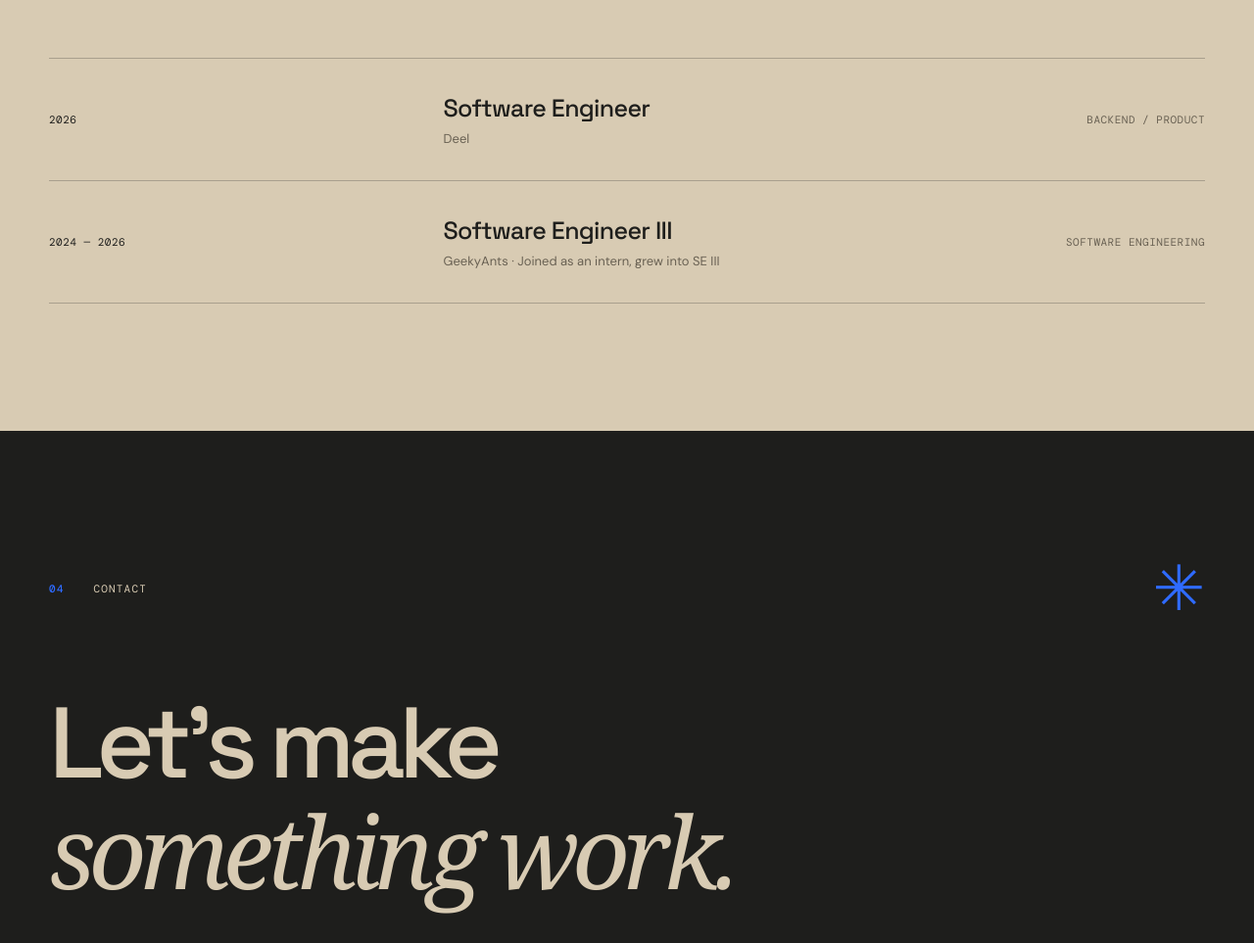
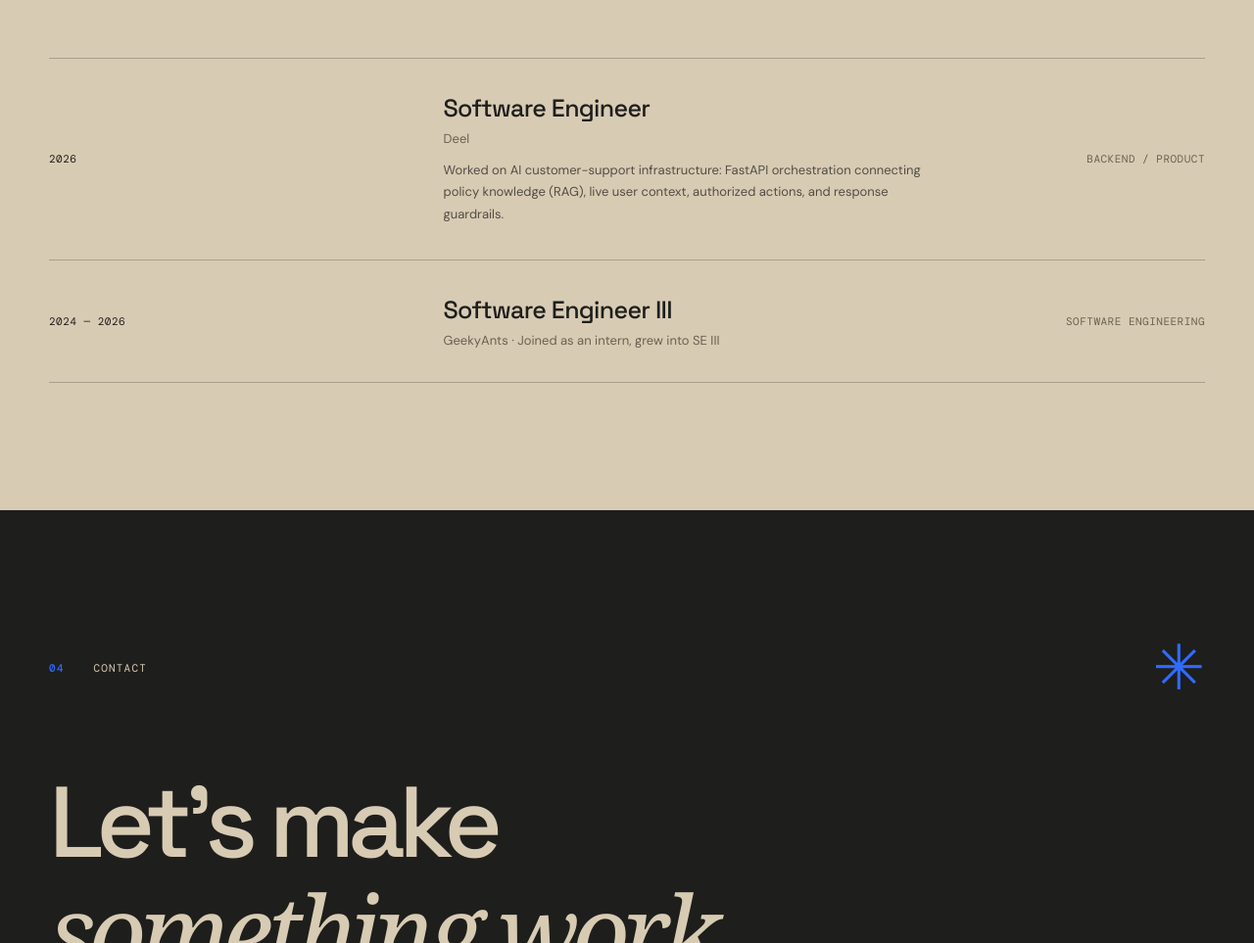
Before and after one commit to VishvendraTomar/VishvendraTomar.github.io, an Astro site: page / in a window 1280 px wide. Shown: the part 4096-5059 px from the top of the page at 98% size. Built offline with nearby package versions, Linux system fonts and the light colour scheme; Astro itself is replaced by a stand-in of ours.

Commit message:
Describe AI support infrastructure contribution at Deel (#5)

```diff
--- a/src/pages/index.astro
+++ b/src/pages/index.astro
@@ -73,7 +73,7 @@ const capabilities=[
     </section>
     <section class="experience light-section" id="experience" aria-labelledby="experience-title"><div class="wrap">
       <div class="section-intro"><span class="overline"><span class="section-index">03</span> EXPERIENCE</span><div><h2 id="experience-title">Built through<br/><em>experience.</em></h2></div></div>
-      <div class="timeline"><div class="timeline-row"><span class="dates">2026</span><div><h3>Software Engineer</h3><p>Deel</p></div><span class="timeline-type">BACKEND / PRODUCT</span></div><div class="timeline-row"><span class="dates">2024 — 2026</span><div><h3>Software Engineer III</h3><p>GeekyAnts · Joined as an intern, grew into SE III</p></div><span class="timeline-type">SOFTWARE ENGINEERING</span></div></div>
+      <div class="timeline"><div class="timeline-row"><span class="dates">2026</span><div><h3>Software Engineer</h3><p>Deel</p><p class="role-detail">Worked on AI customer-support infrastructure: FastAPI orchestration connecting policy knowledge (RAG), live user context, authorized actions, and response guardrails.</p></div><span class="timeline-type">BACKEND / PRODUCT</span></div><div class="timeline-row"><span class="dates">2024 — 2026</span><div><h3>Software Engineer III</h3><p>GeekyAnts · Joined as an intern, grew into SE III</p></div><span class="timeline-type">SOFTWARE ENGINEERING</span></div></div>
     </div></section>
     <section class="contact dark-section" id="contact" aria-labelledby="contact-title"><div class="wrap"><div class="contact-head"><span class="overline"><span class="section-index">04</span> CONTACT</span><span class="contact-spark" aria-hidden="true">✳</span></div><h2 id="contact-title">Let's make<br/><em>something work.</em></h2><div class="contact-bottom"><p>Open to backend and software engineering opportunities.</p><a href="mailto:vishvendratomar29@gmail.com" class="contact-email">Get in touch <span>↗</span></a></div><div class="social-links"><a href="https://github.com/VishvendraTomar" target="_blank" rel="noopener noreferrer">GITHUB ↗</a><a href="https://linkedin.com/in/vishvendra-tomar" target="_blank" rel="noopener noreferrer">LINKEDIN ↗</a><a href="mailto:vishvendratomar29@gmail.com">EMAIL ↗</a></div></div></section>
   </main>
@@ -107,7 +107,7 @@ const capabilities=[
 .about .section-intro{margin-bottom:70px}.about-layout{display:grid;grid-template-columns:1.15fr .85fr;gap:11%;border-top:1px solid var(--rule-dark);padding-top:45px}
 .about-lead{font:500 clamp(27px,3.4vw,45px)/1.35 'Space Grotesk',sans-serif;letter-spacing:-1.3px;margin:0}.about-lead em{color:#a69c8a}.about-right p{font-size:15px;line-height:1.9;color:var(--paper-soft);margin:0 0 28px}
 .text-link{display:inline-flex;gap:45px;border-bottom:1px solid var(--paper);padding-bottom:11px;font-size:13px;font-weight:700}.text-link span{color:var(--blue)}.capabilities{margin-top:86px;display:grid;grid-template-columns:repeat(4,minmax(0,1fr));border-top:1px solid var(--rule-dark)}.capability{padding:25px 25px 10px 0;border-right:1px solid var(--rule-dark)}.capability:not(:first-child){padding-left:24px}.capability:last-child{border-right:0}.cap-number{font:10px 'DM Mono',monospace;color:var(--blue)}.capability h3{font:500 22px 'Space Grotesk',sans-serif;letter-spacing:-.7px;margin:22px 0 10px}.capability p{font-size:12px;line-height:1.8;color:var(--paper-soft);margin:0}
-.experience .section-intro{margin-bottom:70px}.timeline{border-top:1px solid var(--rule-light)}.timeline-row{display:grid;grid-template-columns:32% 1fr 22%;align-items:center;gap:25px;padding:34px 0;border-bottom:1px solid var(--rule-light)}.dates,.timeline-type{font:11px 'DM Mono',monospace;letter-spacing:.5px}.timeline-row h3{font:500 25px 'Space Grotesk',sans-serif;letter-spacing:-.7px;margin:0 0 7px}.timeline-row p{font-size:13px;color:#696153;margin:0}.timeline-type{text-align:right;color:#696153}
+.experience .section-intro{margin-bottom:70px}.timeline{border-top:1px solid var(--rule-light)}.timeline-row{display:grid;grid-template-columns:32% 1fr 22%;align-items:center;gap:25px;padding:34px 0;border-bottom:1px solid var(--rule-light)}.dates,.timeline-type{font:11px 'DM Mono',monospace;letter-spacing:.5px}.timeline-row h3{font:500 25px 'Space Grotesk',sans-serif;letter-spacing:-.7px;margin:0 0 7px}.timeline-row p{font-size:13px;color:#696153;margin:0}.timeline-row .role-detail{max-width:555px;margin-top:13px;font-size:13px;line-height:1.75;color:#514d46}.timeline-type{text-align:right;color:#696153}
 .contact{padding-bottom:95px}.contact-head{display:flex;justify-content:space-between;align-items:center;margin-bottom:62px}.contact-spark{font:64px 'Space Grotesk',sans-serif;color:var(--blue)}.contact h2{font-size:clamp(64px,8vw,115px)}.contact-bottom{display:flex;justify-content:space-between;align-items:end;gap:35px;margin-top:45px}.contact-bottom p{font-size:15px;line-height:1.7;color:var(--paper-soft);max-width:350px;margin:0}.contact-email{display:flex;justify-content:space-between;gap:75px;min-width:245px;padding:15px 0;border-bottom:2px solid var(--blue);font:600 20px 'Space Grotesk',sans-serif}.contact-email span{color:var(--blue)}.social-links{display:flex;gap:32px;margin-top:95px;border-top:1px solid var(--rule-dark);padding-top:22px;font:11px 'DM Mono',monospace}.social-links a:hover{color:#8faeff}
 .footer{display:flex;justify-content:space-between;gap:20px;padding-top:30px;padding-bottom:32px;border-top:1px solid var(--rule-dark);font:10px 'DM Mono',monospace;color:var(--paper-soft);letter-spacing:.7px}.footer a{color:var(--paper)}
 @media(max-width:900px){.hero h1{font-size:clamp(70px,10vw,110px)}.project-art{padding:25px}.artboard{padding:16px}.art-nodes span{font-size:9px;padding:11px 6px}.wrap{width:calc(100% - 56px)}}
```
